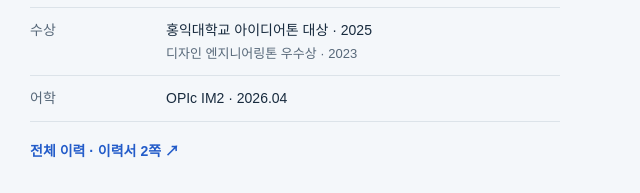
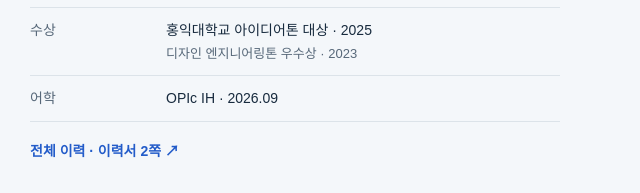
Before and after one commit to SuperSon7/SuperSon7.github.io, a plain HTML site: page index.html in a window 1280 px wide. Shown: the part 2425-2618 px from the top of the page, 640-1280 px from the left. Drawn offline with Linux system fonts and the light colour scheme.

Commit message:
[fix] update opic

```diff
--- a/index.html
+++ b/index.html
@@ -32,7 +32,7 @@
 <details class="more-projects"><summary>더 보기 — IaC 표준화와 알림 개선</summary><div class="compact-cases"><article class="case"><div><h3>변경 단위에 맞춘 Terraform state 분리</h3><p>base → data → app으로 역할과 의존성을 나누고, PR plan 검증과 주기적인 drift 감지를 구성했습니다.</p><ul class="tags"><li>Terraform</li><li>IaC</li><li>AWS</li></ul></div><div class="case-result"><strong>4시간 → 25분</strong><small>인프라 프로비저닝 시간</small><a class="text-link" href="assets/documents/portfolio-kimjeongbin.pdf#page=11" target="_blank" rel="noopener">PDF 11–12쪽 ↗</a></div></article><article class="case"><div><h3>실제 장애에 집중할 수 있는 알림</h3><p>배포 구간 Silence 자동화, 쿼리 패턴 수정, SLO burn rate와 최소 트래픽 조건으로 반복되는 오탐을 줄였습니다.</p></div><div class="case-result"><strong>오탐 약 60% 감소</strong><small>배포 · 저트래픽 · noData 오알림 개선</small><a class="text-link" href="assets/documents/portfolio-kimjeongbin.pdf#page=8" target="_blank" rel="noopener">PDF 8쪽 ↗</a></div></article></div></details>
 </div></section>
 <section class="learn-band" id="about"><div class="wrap"><div class="section-heading"><div><span class="eyebrow">BEYOND THE TOOLS</span><h2>직접 구현하고, 함께 기여합니다.</h2></div><p>도구를 사용하는 경험에서 더 나아가<br>내부 동작을 검증하고 오픈소스에 기여합니다.</p></div><div class="learning-grid"><article class="learning-card"><span class="eyebrow">PERSONAL PROJECT</span><h3>MiniContainer</h3><p>Go로 컨테이너 런타임을 직접 구현했습니다. cgroup 등록 시점과 프로세스 생명주기를 재설계하고, fork bomb 주입으로 PID 제한을 검증했습니다.</p><p>network namespace, veth, bridge, NAT를 구성하고 tcpdump로 외부 통신의 패킷 경로를 확인했습니다.</p><ul class="tags"><li>Go</li><li>Linux</li><li>cgroup</li><li>namespace</li></ul><a class="text-link" href="https://github.com/SuperSon7/Container" target="_blank" rel="noopener">구현 코드 · GitHub ↗</a></article><article class="learning-card"><span class="eyebrow">OPEN SOURCE</span><h3>코드와 문서로 이어가는 기여</h3><ul class="open-source"><li><strong>OpenStack</strong><p>openstacksdk secret consumer 기능 머지 및 i18n 플랫폼 이관 참여 · 2026.04–</p><a class="text-link" href="https://review.opendev.org/c/openstack/openstacksdk/+/958367" target="_blank" rel="noopener">머지된 코드 보기 ↗</a></li><li><strong>Kubernetes</strong><p>SIG-Docs 한국어 로컬라이제이션 참여 · 2026.07–</p><a class="text-link" href="https://github.com/kubernetes/website/pulls?q=is%3Apr+state%3Aopen+author%3ASuperSon7" target="_blank" rel="noopener">문서 기여 내역 보기 ↗</a></li></ul></article></div>
-<div class="background-grid"><div><h3>교육 · 자격</h3><dl class="facts"><div><dt>2026.08</dt><dd><strong>CKA</strong><small>Certified Kubernetes Administrator</small></dd></div><div><dt>2025.05 / 06</dt><dd>AWS Developer Associate · 정보처리기사</dd></div><div><dt>2025.09–2026.03</dt><dd>카카오테크 부트캠프<small>클라우드 네이티브</small></dd></div><div><dt>2019.03–2026.02</dt><dd>홍익대학교 컴퓨터공학 학사</dd></div></dl></div><div><h3>더 알아보기</h3><dl class="facts"><div><dt>밥상머리</dt><dd>레시피 커뮤니티 설계 · 구현 · 배포<small>100만 MAU를 가정한 아키텍처 설계</small></dd></div><div><dt>수상</dt><dd>홍익대학교 아이디어톤 대상 · 2025<small>디자인 엔지니어링톤 우수상 · 2023</small></dd></div><div><dt>어학</dt><dd>OPIc IM2 · 2026.04</dd></div></dl><a class="text-link" href="assets/documents/resume-kimjeongbin.pdf#page=2" target="_blank" rel="noopener">전체 이력 · 이력서 2쪽 ↗</a></div></div></div></section>
+<div class="background-grid"><div><h3>교육 · 자격</h3><dl class="facts"><div><dt>2026.08</dt><dd><strong>CKA</strong><small>Certified Kubernetes Administrator</small></dd></div><div><dt>2025.05 / 06</dt><dd>AWS Developer Associate · 정보처리기사</dd></div><div><dt>2025.09–2026.03</dt><dd>카카오테크 부트캠프<small>클라우드 네이티브</small></dd></div><div><dt>2019.03–2026.02</dt><dd>홍익대학교 컴퓨터공학 학사</dd></div></dl></div><div><h3>더 알아보기</h3><dl class="facts"><div><dt>밥상머리</dt><dd>레시피 커뮤니티 설계 · 구현 · 배포<small>100만 MAU를 가정한 아키텍처 설계</small></dd></div><div><dt>수상</dt><dd>홍익대학교 아이디어톤 대상 · 2025<small>디자인 엔지니어링톤 우수상 · 2023</small></dd></div><div><dt>어학</dt><dd>OPIc IH · 2026.09</dd></div></dl><a class="text-link" href="assets/documents/resume-kimjeongbin.pdf#page=2" target="_blank" rel="noopener">전체 이력 · 이력서 2쪽 ↗</a></div></div></div></section>
 <section class="docs" id="documents"><div class="wrap"><div class="section-heading"><div><span class="eyebrow">DOCUMENTS</span><h2>자세한 이야기는 문서에서.</h2></div><p>경험과 이력은 이력서에,<br>문제 해결의 판단 근거와 과정은 포트폴리오에 담았습니다.</p></div><div class="docs-grid"><article class="doc resume" id="resume"><span class="doc-meta">RESUME / PDF · 2 PAGES</span><h3>이력서</h3><p>핵심 프로젝트, 오픈소스 기여, 교육과 자격을 한눈에 확인할 수 있습니다.</p><div class="actions"><a class="button light" href="assets/documents/resume-kimjeongbin.pdf" target="_blank" rel="noopener">이력서 열기 ↗</a><a class="download" href="assets/documents/resume-kimjeongbin.pdf" download="김정빈_이력서.pdf">다운로드</a></div></article><article class="doc portfolio" id="portfolio"><span class="doc-meta">PORTFOLIO / PDF · 14 PAGES</span><h3>포트폴리오</h3><p>DB 마이그레이션, 모니터링, CI/CD, IaC의 문제와 해결 과정을 확인할 수 있습니다.</p><div class="actions"><a class="button blue" href="assets/documents/portfolio-kimjeongbin.pdf" target="_blank" rel="noopener">포트폴리오 열기 ↗</a><a class="download" href="assets/documents/portfolio-kimjeongbin.pdf" download="김정빈_포트폴리오.pdf">다운로드</a></div></article></div></div></section>
 </main>
 <section class="contact" id="contact" aria-labelledby="contact-heading"><div class="wrap contact-inner"><div><h2 id="contact-heading">김정빈과 이야기 나누기</h2><p>Cloud Infrastructure · Kubernetes · DevOps</p></div><div class="contact-links"><a href="mailto:vanislab8@gmail.com">vanislab8@gmail.com</a><a href="https://github.com/SuperSon7" target="_blank" rel="noopener">GitHub ↗</a><a href="tel:+821020649986">010-2064-9986</a></div></div></section>
```
